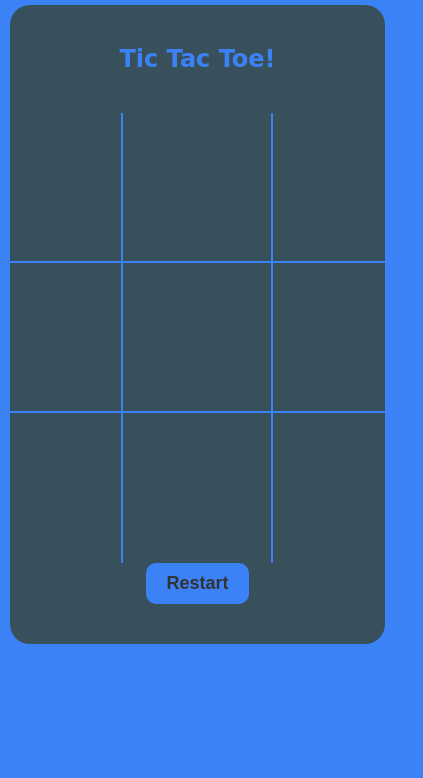
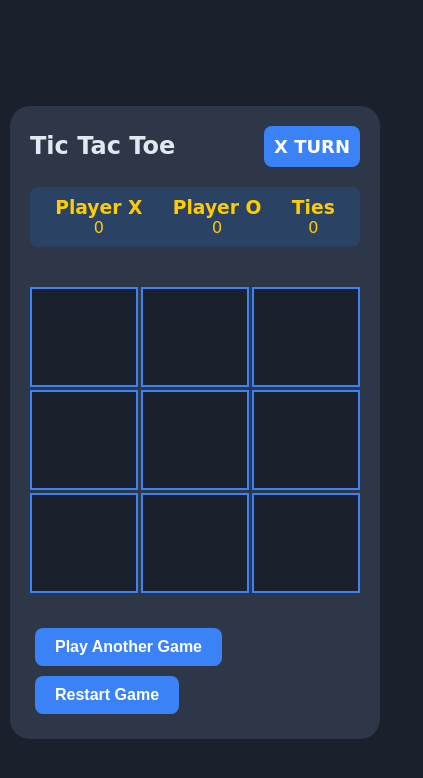
Before and after one commit to DavidAkin18/tic-tac-toe, a plain HTML site: page index.html in a window 390 px wide. Shown: the whole page, 423 px wide, since content can reach past the window. Drawn offline with Linux system fonts and the light colour scheme; a web font is replaced by a local one.

Commit message:
updated and properly styled

```diff
--- a/index.html
+++ b/index.html
@@ -5,12 +5,31 @@
     <meta name="viewport" content="width=device-width, initial-scale=1.0">
     <link rel="stylesheet" href="style.css">
     <link rel="stylesheet" href="https://fonts.googleapis.com/css2?family=Finger+Paint&display=swap">
+    <link rel="icon" type="image/webp" href="images/xo.webp">
     <title>Tic Tac Toe</title>
 </head>
 <body>
     <div class="container">
-    <h2 class="playertext">Tic Tac Toe!</h2>
-    <h1 class="playWin"></h1>
+        <div class="header">
+            <h2 class="playertext">Tic Tac Toe</h2>
+            <div class="turn-indicator">
+                <span id="turn">X TURN</span>
+            </div>
+        </div>
+        <div id="scoreboard">
+            <div class="score">
+                <h3>Player X</h3>
+                <span id="player-score">0</span>
+            </div>
+            <div class="score">
+                <h3>Player O</h3>
+                <span id="cpu-score">0</span>
+            </div>
+            <div class="score">
+                <h3>Ties</h3>
+                <span id="tie-score">0</span>
+            </div>
+        </div>
         <div id="gameboard">
             <div class="box" id="0"></div>
             <div class="box" id="1"></div>
@@ -22,8 +41,14 @@
             <div class="box" id="7"></div>
             <div class="box" id="8"></div>
         </div>
+        <div class="game-info">
+            <h1 class="playWin"></h1>
             <h1 class="gameOver"></h1>
-    <button id="restartButton">Restart</button>
+        </div>
+        <div class="buttons">
+            <button id="playAnotherButton">Play Another Game</button>
+            <button id="restartButton">Restart Game</button>
+        </div>
     </div>
 </body>
 <script src="./index.js"></script>
--- a/index.js
+++ b/index.js
@@ -1,80 +1,128 @@
 let playWin = document.querySelector('.playWin');
-let gameBoard = document.querySelector('#gameboard')
-let boxes = Array.from(document.querySelectorAll('.box'))
-let gameOver = document.querySelector('.gameOver')
-let restartButton = document.querySelector('#restartButton')
+let gameBoard = document.querySelector('#gameboard');
+let boxes = Array.from(document.querySelectorAll('.box'));
+let gameOver = document.querySelector('.gameOver');
+let restartButton = document.querySelector('#restartButton');
+let playAnotherButton = document.querySelector('#playAnotherButton');
+let turnIndicator = document.querySelector('#turn');
 
-let winnerIndicator = getComputedStyle(document.body).getPropertyPriority('--winning-blocks')
+// Scoreboard
+let playerScore = document.querySelector('#player-score');
+let cpuScore = document.querySelector('#cpu-score');
+let tieScore = document.querySelector('#tie-score');
 
-
-//parameters
-let O_TEXT = 'o'
-let X_TEXT = 'x'
+let O_TEXT = 'O';
+let X_TEXT = 'X';
 let currentPlayer = X_TEXT;
 let space = Array(9).fill(null);
+let scores = { player: 0, cpu: 0, ties: 0 };
 
+// Start the game
+const startGame = () => {
+    boxes.forEach((box) => box.addEventListener('click', boxClick));
+};
 
-
-//clickable box
-const startGame =() => {
-    boxes.forEach(box => box.addEventListener('click', boxClick ))
-}
-//display winner of game
-function boxClick(e){
+// Box click logic
+function boxClick(e) {
     const id = e.target.id;
 
-    if(!space[id]){
+    if (!space[id]) {
         space[id] = currentPlayer;
         e.target.innerText = currentPlayer;
 
-        if(playerHasWon() !== false){
-            playWin.innerText = `${currentPlayer} has Won!`
+        if (playerHasWon()) {
+            const winningBlocks = playerHasWon();
+            playWin.innerText = `${currentPlayer} Wins!`;
             gameOver.innerText = 'Game Over!';
-            let winning_blocks = playerASWon();
 
-            winning_blocks.map( box => boxes[box].style.color = winnerIndicator);
-      return;
-        }
-        else if(playerHasWon() !== true){
-            playWin.innerText = "It is a Tie!"
+            // Highlight winning blocks
+            winningBlocks.forEach((index) => {
+                boxes[index].style.backgroundColor = 'var(--winning-blocks)';
+            });
+
+            if (currentPlayer === X_TEXT) {
+                scores.player++;
+                playerScore.innerText = scores.player;
+            } else {
+                scores.cpu++;
+                cpuScore.innerText = scores.cpu;
+            }
+
+            boxes.forEach((box) => box.removeEventListener('click', boxClick));
+            return;
         }
 
-        currentPlayer = currentPlayer == X_TEXT ? O_TEXT: X_TEXT;
+        if (space.every((box) => box !== null)) {
+            playWin.innerText = 'It\'s a Tie!';
+            gameOver.innerText = 'Game Over!';
+            scores.ties++;
+            tieScore.innerText = scores.ties;
+            return;
+        }
+
+        // Switch player
+        currentPlayer = currentPlayer === X_TEXT ? O_TEXT : X_TEXT;
+        turnIndicator.innerText = `${currentPlayer} TURN`;
     }
 }
 
+// Winning combinations
+const winningCombo = [
+    [0, 1, 2],
+    [3, 4, 5],
+    [6, 7, 8],
+    [0, 3, 6],
+    [1, 4, 7],
+    [2, 5, 8],
+    [0, 4, 8],
+    [2, 4, 6],
+];
 
-//gets winner combo
-const winningCombo = [
-    [0,1,2],
-    [3,4,5],
-    [6,7,8],
-    [0,3,6],
-    [1,4,7],
-    [2,5,8],
-    [2,4,6],
-    [0,4,8]
-]
-
-function playerHasWon(){
-    for(const condition of winningCombo){
-        let [a,b,c] = condition
-        if(space[a] && (space[a] == space[b] && space[a] == space[c])){
-            return [a,b,c]
+// Check if a player has won
+function playerHasWon() {
+    for (const condition of winningCombo) {
+        let [a, b, c] = condition;
+        if (space[a] && space[a] === space[b] && space[a] === space[c]) {
+            return [a, b, c];
         }
     }
-    return false
+    return null;
 }
 
+// Restart game (resets everything)
+restartButton.addEventListener('click', () => {
+    space.fill(null);
+    boxes.forEach((box) => {
+        box.innerText = '';
+        box.style.backgroundColor = '';
+    });
+    playWin.innerText = '';
+    gameOver.innerText = '';
+    currentPlayer = X_TEXT;
+    turnIndicator.innerText = `${currentPlayer} TURN`;
 
-//restart button
-restartButton.addEventListener('click', ()=>{
-    space.fill(null)
-    boxes.forEach(box =>{
-        box.innerText=''
-    })
-    playWin.innerText = ''
-    gameOver.innerText = ''
-    currentPlayer= X_TEXT
-})
-startGame()
+    // Reset scores
+    scores = { player: 0, cpu: 0, ties: 0 };
+    playerScore.innerText = 0;
+    cpuScore.innerText = 0;
+    tieScore.innerText = 0;
+
+    startGame();
+});
+
+// Play another game (keeps scores intact)
+playAnotherButton.addEventListener('click', () => {
+    space.fill(null);
+    boxes.forEach((box) => {
+        box.innerText = '';
+        box.style.backgroundColor = '';
+    });
+    playWin.innerText = '';
+    gameOver.innerText = '';
+    currentPlayer = X_TEXT;
+    turnIndicator.innerText = `${currentPlayer} TURN`;
+
+    startGame();
+});
+
+startGame();
--- a/style.css
+++ b/style.css
@@ -1,86 +1,115 @@
-*{
+* {
     box-sizing: border-box;
     padding: 0;
     margin: 0;
 }
-:root{
-    --orange:#3b82f6;
-    --winning-blocks:#47afe6;
+:root {
+    --primary-color: #3b82f6;
+    --winning-blocks: #47afe6;
+    --background: #1a202c;
+    --text-color: #e2e8f0;
+    --highlight-color: #47e6af;
+    --score-color: #ffcc00;
 }
-body{
-    color: var(--orange);
-    background-color: #3b82f6;
-    font-family: "Finger Paint", cursive ;
-}
-h1{
-    font-size: 54px;
-    text-transform: uppercase;
-}
-.container{
-    padding: 40px;
-    margin: 70px;
-    margin-top: 20px;
-    height: auto;
-    border-radius: 20px;
+body {
+    background-color: var(--background);
+    color: var(--text-color);
+    font-family: "Finger Paint", cursive;
     display: flex;
     justify-content: center;
     align-items: center;
+    min-height: 100vh;
+    padding: 10px;
+}
+.container {
+    padding: 20px;
+    border-radius: 20px;
+    background-color: #2d3748;
+    width: 100%;
+    max-width: 500px;
+    display: flex;
     flex-direction: column;
-    background-color: #37505c;
+    align-items: center;
 }
-#gameboard{
-    width: 450px;
+.header {
     display: flex;
-    flex-wrap: wrap;
-    margin-top: 40px;
+    justify-content: space-between;
+    align-items: center;
+    width: 100%;
 }
-.box{
-    height: 150px;
-    width: 150px;
+.turn-indicator {
+    font-size: 18px;
+    font-weight: bold;
+    padding: 10px;
+    border-radius: 8px;
+    background-color: var(--primary-color);
+    color: #fff;
+}
+#scoreboard {
     display: flex;
+    justify-content: space-around;
+    width: 100%;
+    margin: 20px 0;
+    background-color: #2a4365;
+    padding: 10px;
+    border-radius: 8px;
+}
+.score {
+    display: flex;
+    flex-direction: column;
     align-items: center;
+    color: var(--score-color);
+}
+#gameboard {
+    width: 100%;
+    display: grid;
+    grid-template-columns: repeat(3, 1fr);
+    gap: 5px;
+    margin: 20px 0;
+}
+.box {
+    background-color: var(--background);
+    border: 2px solid var(--primary-color);
+    height: 120px;
+    display: flex;
     justify-content: center;
-    color: var(--orange);
-    font-size: 120px;
-    border-right:2px solid;
-    border-bottom: 2px solid;
-
+    align-items: center;
+    font-size: 80px;
+    color: var(--primary-color);
+    cursor: pointer;
+    transition: all 0.3s;
 }
-.box:nth-child(3n){
-    border-right: none;
+.box:hover {
+    background-color: var(--highlight-color);
+    color: #000;
 }
-.box:nth-child(9n){
-    border-bottom: none;
+.game-info {
+    text-align: center;
+    margin-top: 10px;
 }
-.box:nth-child(6){
-    border-right: none;
+button {
+    padding: 10px 20px;
+    border: none;
+    border-radius: 8px;
+    font-size: 16px;
+    font-weight: bold;
+    background-color: var(--primary-color);
+    color: #fff;
+    cursor: pointer;
+    margin: 5px;
+    transition: background-color 0.3s;
 }
-.box:nth-child(8){
-    border-bottom: none;
+button:hover {
+    background-color: var(--highlight-color);
+    color: #000;
 }
-.box:nth-child(7){
-    border-bottom: none;
+@media (max-width: 500px) {
+    #gameboard {
+        grid-template-columns: repeat(3, 1fr);
+        gap: 3px;
+    }
+    .box {
+        height: 100px;
+        font-size: 60px;
+    }
 }
-button{
-    padding: 10px 20px;
-    border-radius: 10px;
-    background-color: var(--orange);
-    color: #333;
-    border-color: var(--orange);
-    font-size: 18px ;
-    transition: 200ms transform;
-    font-weight: 600;
-    border: none;
-}
-button:hover{
-    cursor: pointer;
-    transform: translateY((-2px));
-}
-@media (max-width:450px){
-    .container{
-        margin:5px;
-        margin-left: 10px;
-
-    }
-
-}
```
Also changed, not shown: images/xo.webp (added). Lines whose indentation alone changed are shown as unchanged.
